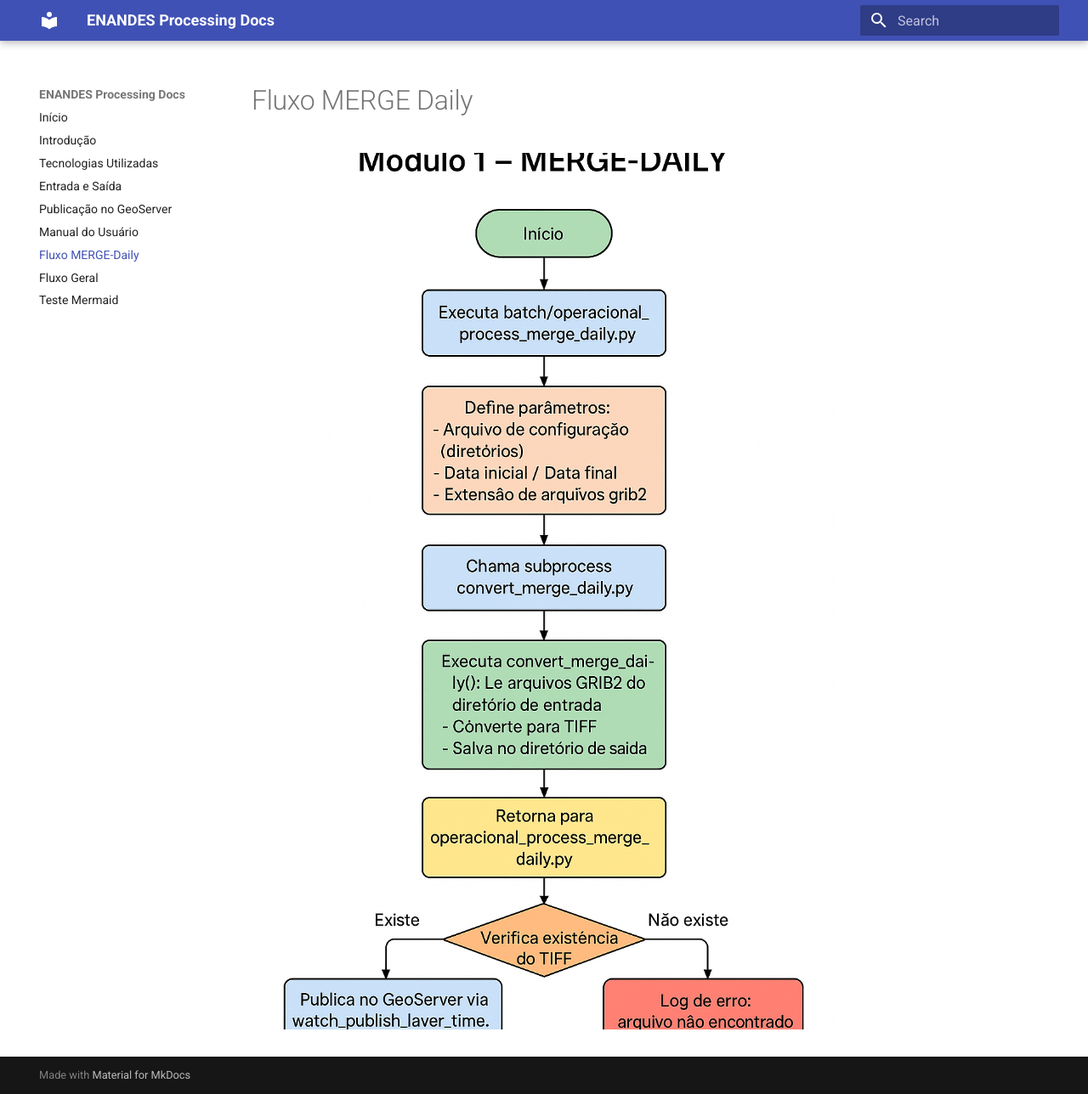
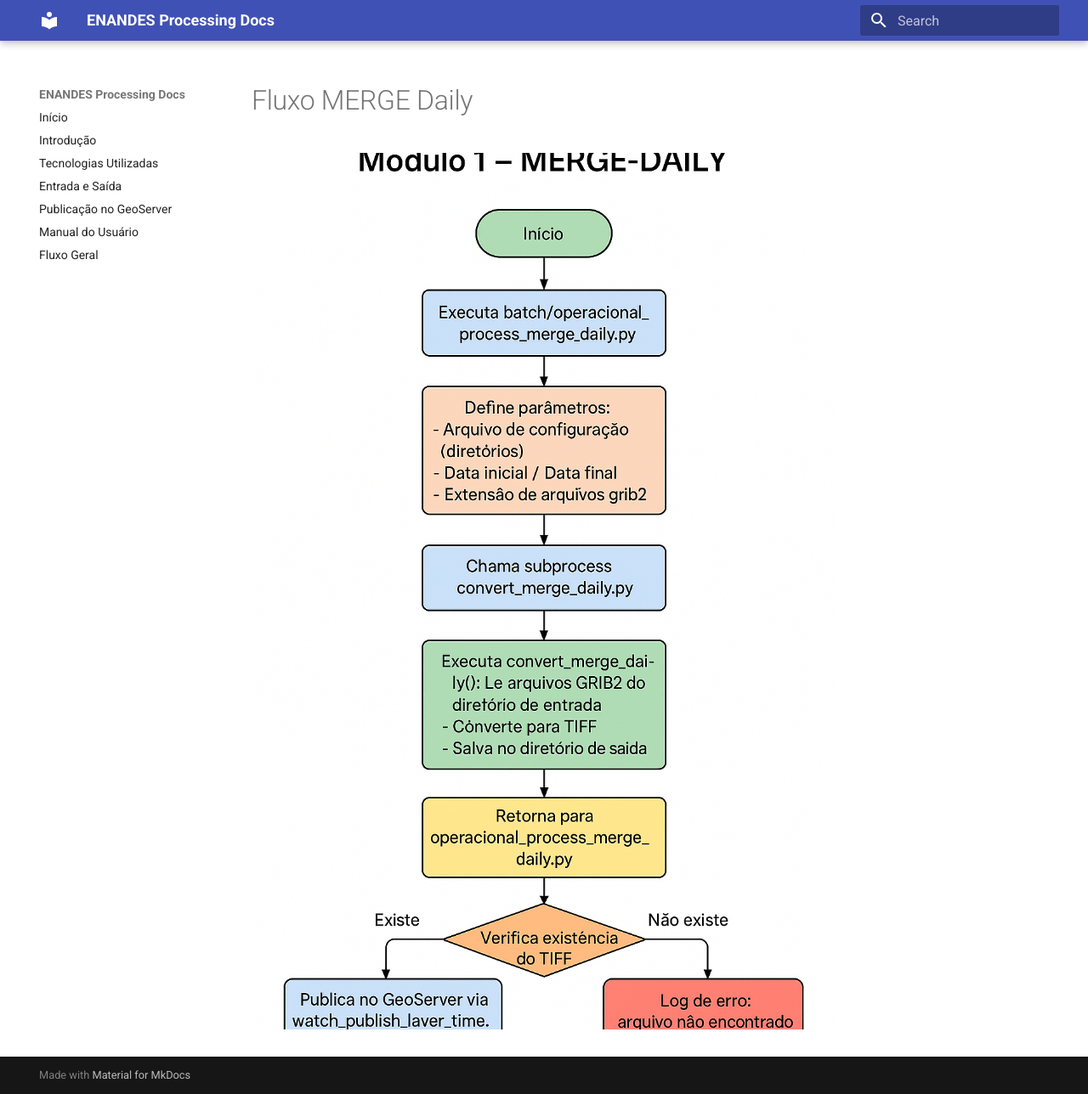
Before and after one commit to jurandirventura/enandes-docs, an MkDocs documentation site: the page built from docs/fluxo_merge_daily.md, in a window 1280 px wide and 1288 px high. Shown: the whole window at 85% size. Built offline with MkDocs 1.6.1 and Material for MkDocs 9.7.7, drawn with Linux system fonts in a browser that asks for light colours.

Commit message:
Atualização dos índices.

```diff
--- a/mkdocs.yml
+++ b/mkdocs.yml
@@ -38,6 +38,4 @@ nav:
   - Entrada e Saída: input_output.md
   - Publicação no GeoServer: publish_geoserver.md
   - Manual do Usuário: user_manual.md
-  - Fluxo MERGE-Daily: fluxo_merge_daily.md
   - Fluxo Geral: fluxo_geral.md
-  - Teste Mermaid: teste-mermaid.md
```
Also changed, not shown: docs/index.md (+0 -2 lines).
